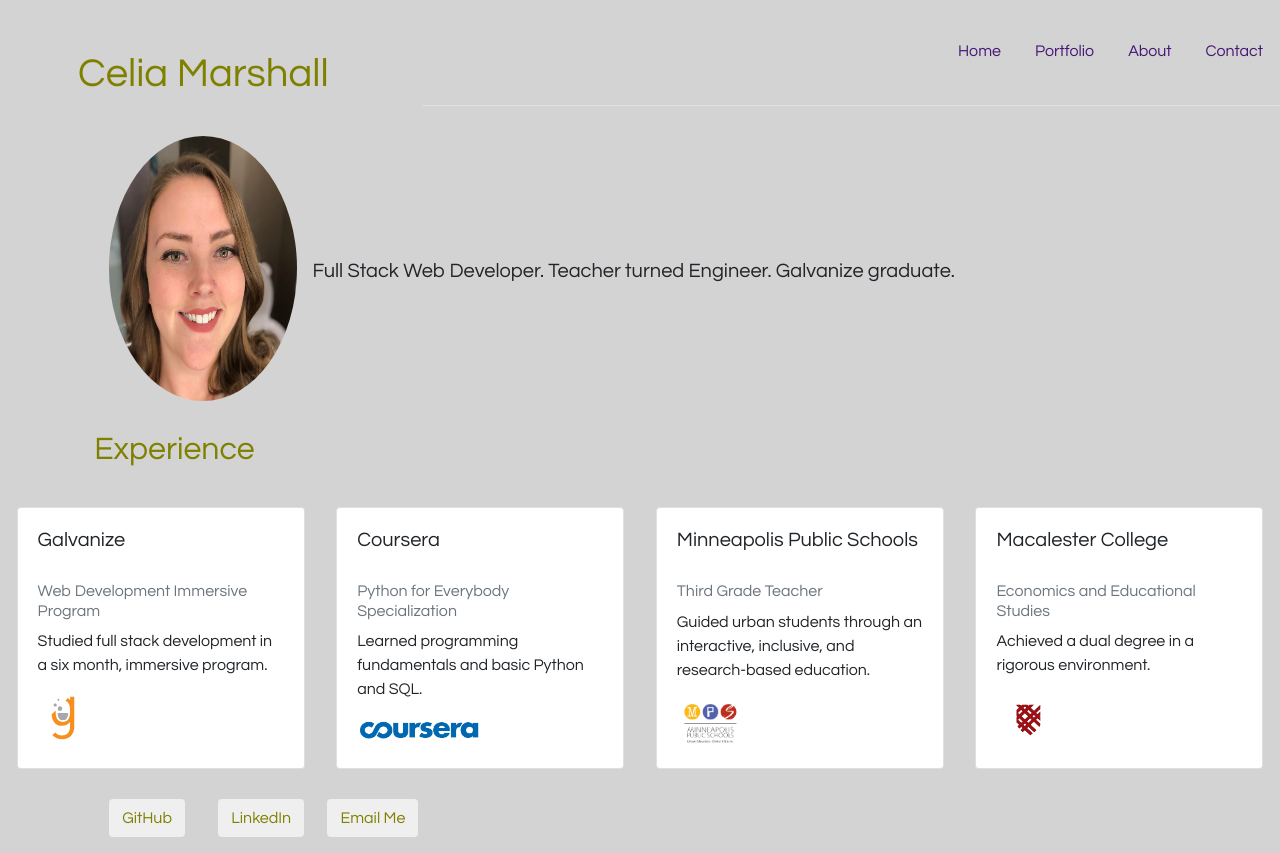
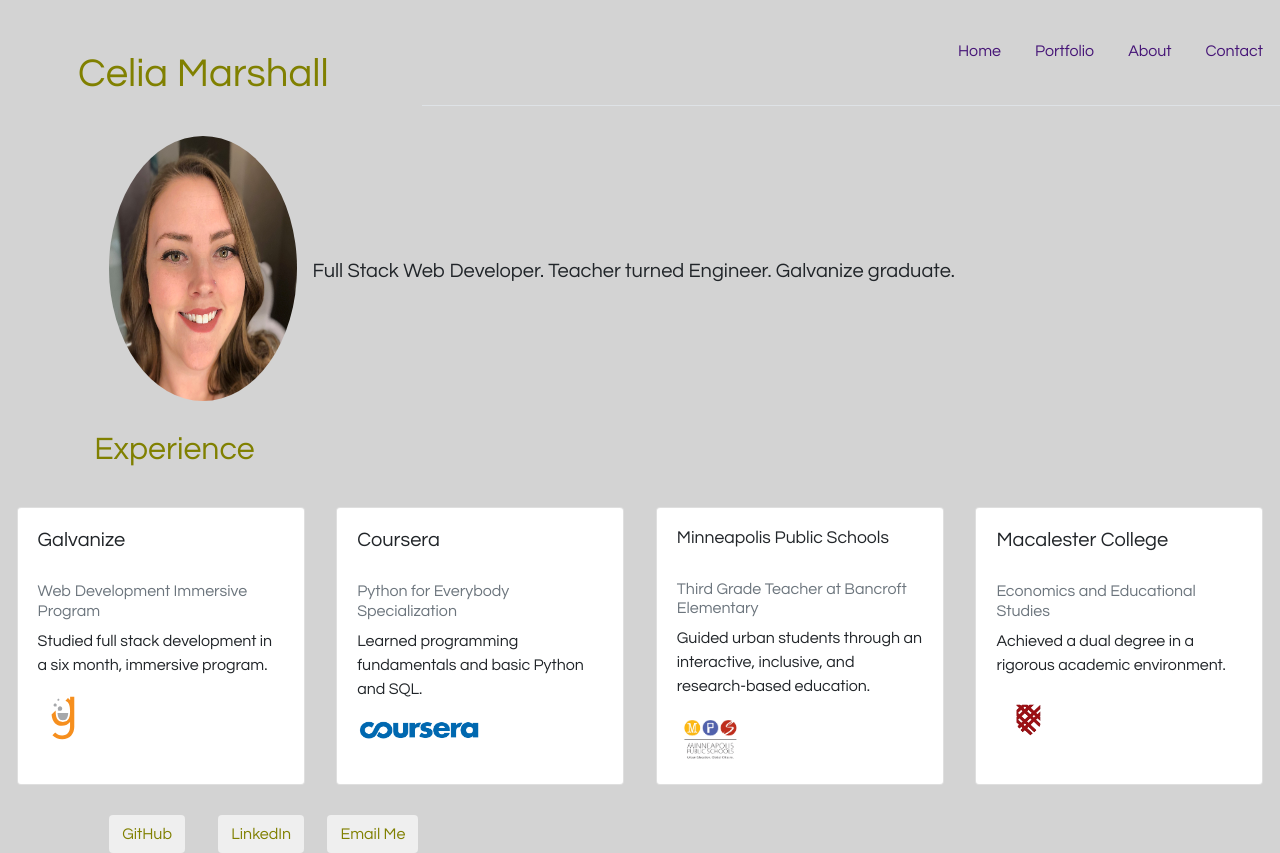
Before and after one commit to celiamarshall/personal-portfolio, a plain HTML site: page index.html in a window 1280 px wide. Drawn offline with nearby package versions, Linux system fonts and the light colour scheme.

Commit message:
formatted cards

```diff
--- a/index.html
+++ b/index.html
@@ -62,9 +62,9 @@
         </div>
         <div class="card mps" style="width: 18rem;">
             <div class="card-body">
-                <h5 class="card-title">Minneapolis Public Schools</h5>
+                <h5 class="card-title mps-title">Minneapolis Public Schools</h5>
                 <br>
-                <h6 class="card-subtitle mb-2 text-muted">Third Grade Teacher</h6>
+                <h6 class="card-subtitle mb-2 text-muted">Third Grade Teacher at Bancroft Elementary</h6>
                 <p class="card-text">Guided urban students through an interactive, inclusive, and research-based education.</p>
                 <a href="http://www.mpls.k12.mn.us/" class="card-link" target="_blank">
                     <img src="mps.jpg" height="50px">
@@ -76,7 +76,7 @@
                 <h5 class="card-title">Macalester College</h5>
                 <br>
                 <h6 class="card-subtitle mb-2 text-muted">Economics and Educational Studies</h6>
-                <p class="card-text">Achieved a dual degree in a rigorous environment. </p>
+                <p class="card-text">Achieved a dual degree in a rigorous academic environment.</p>
                 <a href="https://www.macalester.edu/" class="card-link macalester-link" target="_blank">
                     <img src="macalester.png" height="50px">
                 </a>
--- a/main.css
+++ b/main.css
@@ -42,3 +42,7 @@ h2 {
 .macalester-link {
     padding-top: 20px;
 }
+
+.mps-title {
+    font-size: 1.1em;
+}
```
